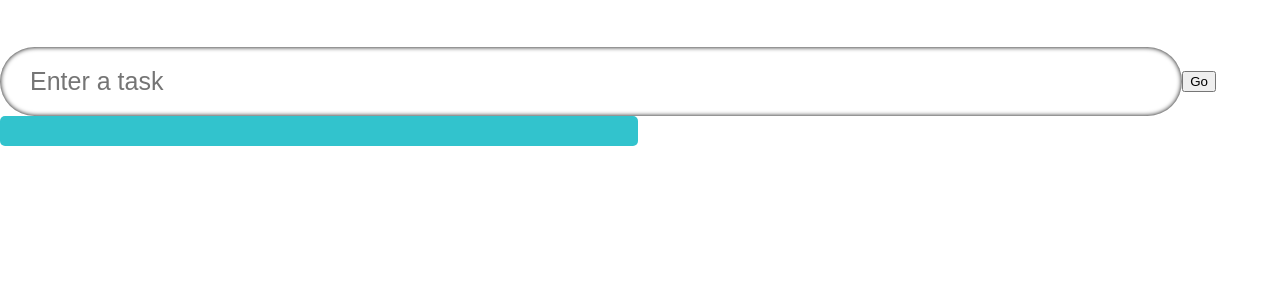
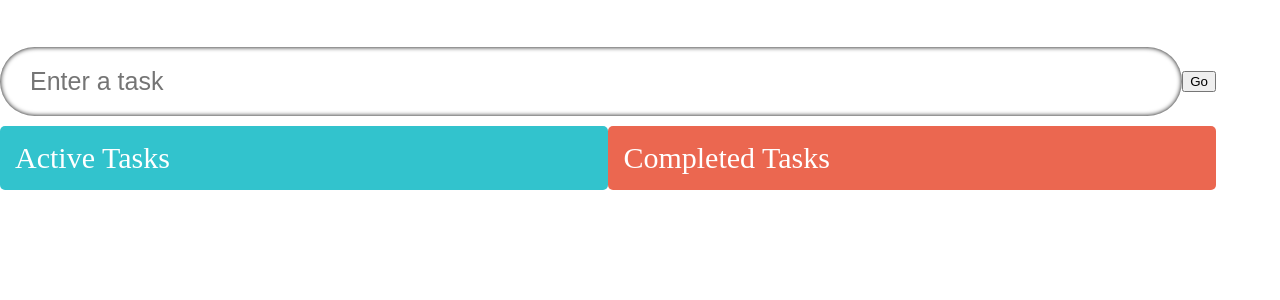
Before and after one commit to HristijanGjorgjioski/Taskify-React-TS, a React (Create React App) app: page / in a window 1280 px wide. Shown: the top 300 px of the page. Built offline with nearby package versions, Linux system fonts and the light colour scheme; a web font is replaced by a local one.

Commit message:
WOrking on drag and drop logic

```diff
--- a/package.json
+++ b/package.json
@@ -9,8 +9,10 @@
     "@types/jest": "^27.4.1",
     "@types/node": "^16.11.26",
     "@types/react": "^17.0.39",
+    "@types/react-beautiful-dnd": "^13.1.2",
     "@types/react-dom": "^17.0.11",
     "react": "^17.0.2",
+    "react-beautiful-dnd": "^13.1.0",
     "react-dom": "^17.0.2",
     "react-icons": "^4.3.1",
     "react-scripts": "5.0.0",
--- a/src/App.tsx
+++ b/src/App.tsx
@@ -1,5 +1,6 @@
 import React, { useState } from "react";
 import "./App.css";
+import { DragDropContext, DropResult } from "react-beautiful-dnd";
 
 import InputFields from "./components/InputFields";
 import TodoList from "./components/TodoList";
@@ -8,6 +9,7 @@
 const App: React.FC = () => {
   const [todo, setTodo] = useState<string>("");
   const [todos, setTodos] = useState<Todo[]>([]);
+  const [completedTodos, setCompletedTodos] = useState<Todo[]>([]);
 
   const handleAdd = (e: React.FormEvent) => {
     e.preventDefault();
@@ -18,12 +20,35 @@
     }
   };
 
+  const onDragEnd = (result: DropResult) => {
+    const { source, destination } = result;
+
+    if (!destination) return;
+
+    if (
+      destination.droppableId === source.droppableId &&
+      destination.index === source.index
+    )
+      return;
+
+    let add,
+      active = todos;
+    let compelete = completedTodos;
+  };
+
   return (
-    <div>
-      <span className='heading'>Taksify</span>
-      <InputFields todo={todo} setTodo={setTodo} handleAdd={handleAdd} />
-      <TodoList todos={todos} setTodos={setTodos} />
-    </div>
+    <DragDropContext onDragEnd={() => {}}>
+      <div>
+        <span className='heading'>Taksify</span>
+        <InputFields todo={todo} setTodo={setTodo} handleAdd={handleAdd} />
+        <TodoList
+          todos={todos}
+          setTodos={setTodos}
+          completedTodos={completedTodos}
+          setCompletedTodos={setCompletedTodos}
+        />
+      </div>
+    </DragDropContext>
   );
 };
 
--- a/src/components/SingleTodo.tsx
+++ b/src/components/SingleTodo.tsx
@@ -1,4 +1,5 @@
-import React, { useState } from "react";
+import React, { useEffect, useRef, useState } from "react";
+import { Draggable } from "react-beautiful-dnd";
 
 import { AiFillEdit, AiFillDelete } from "react-icons/ai";
 import { MdDone } from "react-icons/md";
@@ -10,11 +11,13 @@
   todo: Todo;
   todos: Todo[];
   setTodos: React.Dispatch<React.SetStateAction<Todo[]>>;
+  index: number;
 };
 
-const SingleTodo: React.FC<Props> = ({ todo, todos, setTodos }) => {
+const SingleTodo: React.FC<Props> = ({ todo, todos, setTodos, index }) => {
   const [edit, setEdit] = useState<boolean>(false);
   const [editTodo, setEditTodo] = useState<string>(todo.todo);
+  const inputRef = useRef<HTMLInputElement>(null);
 
   const handleDone = (id: number) => {
     setTodos(
@@ -28,15 +31,46 @@
     setTodos(todos.filter((todo) => todo.id !== id));
   };
 
+  const handleEdit = (e: React.FormEvent<HTMLFormElement>, id: number) => {
+    e.preventDefault();
+
+    setTodos(
+      todos.map((todo) => (todo.id === id ? { ...todo, todo: editTodo } : todo))
+    );
+    setEdit(false);
+  };
+
+  useEffect(() => {
+    inputRef.current?.focus();
+  }, [edit]);
+
   return (
-    <form className='todos__single'>
-      {todo.isDone ? (
+    <Draggable draggableId={todo.id.toString()} index={index}>
+      {(provided) => (
+        <form
+          className='todos__single'
+          onSubmit={(e) => handleEdit(e, todo.id)}
+          {...provided.draggableProps}
+          {...provided.dragHandleProps}
+          ref={provided.innerRef}>
+          {edit ? (
+            <input
+              ref={inputRef}
+              value={editTodo}
+              onChange={(e) => setEditTodo(e.target.value)}
+              className='todos__single--text'
+            />
+          ) : todo.isDone ? (
             <s className='todos__single--text'>{todo.todo}</s>
           ) : (
             <span className='todos__single--text'>{todo.todo}</span>
           )}
           <div>
-        <span className='icon'>
+            <span
+              className='icon'
+              onClick={() =>
+                !edit && !todo.isDone && setEdit((prevEdit) => !prevEdit)
+              }>
               <AiFillEdit />{" "}
             </span>
             <span className='icon' onClick={() => handleDelete(todo.id)}>
@@ -47,6 +81,8 @@
             </span>
           </div>
         </form>
+      )}
+    </Draggable>
   );
 };
 
--- a/src/components/TodoList.tsx
+++ b/src/components/TodoList.tsx
@@ -1,4 +1,5 @@
 import React from "react";
+import { Droppable } from "react-beautiful-dnd";
 import { Todo } from "../model";
 import SingleTodo from "./SingleTodo";
 import "./styles.css";
@@ -6,20 +7,61 @@
 interface Props {
   todos: Todo[];
   setTodos: React.Dispatch<React.SetStateAction<Todo[]>>;
+  completedTodos: Todo[];
+  setCompletedTodos: React.Dispatch<React.SetStateAction<Todo[]>>;
 }
 
-const TodoList: React.FC<Props> = ({ todos, setTodos }) => {
+const TodoList: React.FC<Props> = ({
+  todos,
+  setTodos,
+  completedTodos,
+  setCompletedTodos,
+}) => {
   return (
-    <div className='todos'>
-      {todos.map((todo) => (
+    <>
+      <div className='container'>
+        <Droppable droppableId={"TodosList"}>
+          {(provided) => (
+            <div
+              className='todos'
+              ref={provided.innerRef}
+              {...provided.droppableProps}>
+              <span className='todos__heading'>Active Tasks</span>
+              {todos.map((todo, index) => (
                 <SingleTodo
+                  index={index}
                   todo={todo}
                   key={todo.id}
                   todos={todos}
                   setTodos={setTodos}
                 />
               ))}
+              {provided.placeholder}
             </div>
+          )}
+        </Droppable>
+        <Droppable droppableId={"TodosRemove"}>
+          {(provided) => (
+            <div
+              className='todos remove'
+              ref={provided.innerRef}
+              {...provided.droppableProps}>
+              <span className='todos__heading'>Completed Tasks</span>
+              {completedTodos.map((todo, index) => (
+                <SingleTodo
+                  todo={todo}
+                  key={todo.id}
+                  todos={completedTodos}
+                  setTodos={setCompletedTodos}
+                  index={index}
+                />
+              ))}
+              {provided.placeholder}
+            </div>
+          )}
+        </Droppable>
+      </div>
+    </>
   );
 };
 
```
Also changed, not shown: 1 other file (tests, documents, lock files or other folders). Lines whose indentation alone changed are shown as unchanged.
